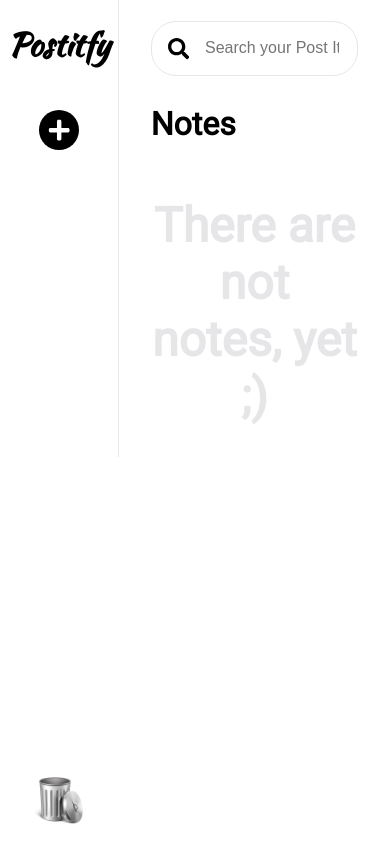
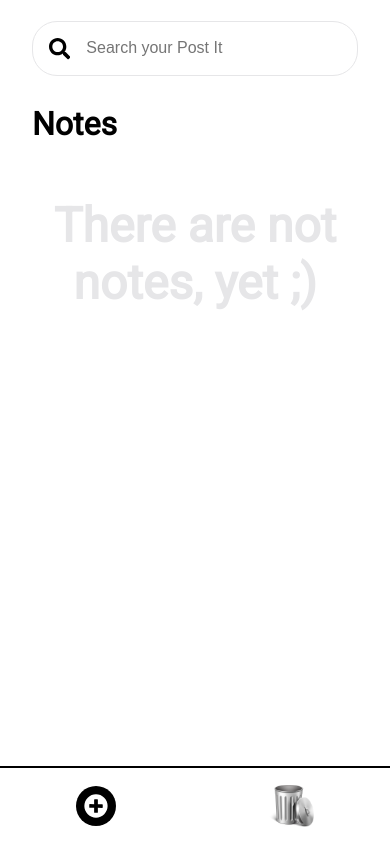
Before and after one commit to I-Mati/postitfy, a React (Create React App) app: page / in a window 390 px wide. Built offline with nearby package versions, Linux system fonts and the light colour scheme.

Commit message:
Add Responsive behavior

```diff
--- a/src/App.js
+++ b/src/App.js
@@ -3,9 +3,25 @@ import React, { useState, useEffect } from "react";
 import { BrowserRouter as Router, Switch, Route } from "react-router-dom";
 import Panel from "./components/Panel";
 import Sidebar from "./components/Sidebar";
+import Mobilebar from "./components/MobileBar";
 import "./App.css";
 
 const App = () => {
+  // this state and useEffects is to handle multiple resolutions devices
+  const [windowWidth, setWindowWidth] = useState(null);
+
+  const isInMobile = windowWidth < 601;
+  useEffect(() => {
+    function resize() {
+      setWindowWidth(window.innerWidth);
+    }
+    window.addEventListener("resize", resize);
+    resize();
+    return () => {
+      window.removeEventListener("resize", resize);
+    };
+  }, []);
+
   // Boolean indicate if the pathname is in trash,
   // we are unable to use react-router at this point
   // because this component is not wrapper in <Router>
@@ -27,7 +43,7 @@ const App = () => {
     localStorage.setItem("postitfy", JSON.stringify(notes));
   }, [notes]);
 
-  // Functions that handle all cases to manage data on local state.
+  // Function that handle all cases to manage data on local state.
   const handleEditing = (id, action, payload) => {
     let updatedNotes = notes;
     switch (action) {
@@ -109,24 +125,23 @@ const App = () => {
   // Boolean variable to determine if there are notes on trash to change trash icon
   const inTrash = notes.some((note) => note.active === false);
 
-  // filter function used on search to return notes that includes search word
-  const filterNotes = (arrayNotes) =>
-    arrayNotes.filter((note) =>
-      note.text.toLowerCase().includes(search.toLowerCase())
-    );
-
   // Filtered notes based on conditions, if something is searched in Active notes or Trash
   const filteredNotes =
     search === ""
       ? []
       : isInTrash
-      ? filterNotes(inactiveNotes)
-      : filterNotes(activeNotes);
+      ? arrayNotes.filter((note) =>
+          note.text.toLowerCase().includes(search.toLowerCase())
+        )
+      : arrayNotes.filter((note) =>
+          note.text.toLowerCase().includes(search.toLowerCase())
+        );
 
   return (
     <div id="layout">
       <Router>
-        <Sidebar newNote={onAddNewNote} inTrash={inTrash} />
+        {!isInMobile && <Sidebar newNote={onAddNewNote} inTrash={inTrash} />}
+        {isInMobile && <Mobilebar newNote={onAddNewNote} inTrash={inTrash} />}
         <Switch>
           <Route exact path="/trash">
             <Panel
--- /dev/null
+++ b/src/components/MobileBar/index.js
@@ -0,0 +1,73 @@
+/* eslint-disable jsx-a11y/no-static-element-interactions */
+/* eslint-disable jsx-a11y/click-events-have-key-events */
+import React, { useState } from "react";
+import { FontAwesomeIcon } from "@fortawesome/react-fontawesome";
+import {
+  faTrashAlt,
+  faTimesCircle,
+  faChevronLeft,
+} from "@fortawesome/free-solid-svg-icons";
+import { Link, useHistory } from "react-router-dom";
+import emptyBin from "../../assets/empty-bin.png";
+import fullBin from "../../assets/full-bin.png";
+
+import "./style.css";
+
+const Mobilebar = ({ newNote, inTrash }) => {
+  const history = useHistory();
+  const [open, setOpen] = useState(false);
+  const handleOpen = () => {
+    setOpen(!open);
+  };
+
+  const onAddNewNote = (color) => {
+    setOpen(false);
+    newNote(color);
+    history.push("/");
+  };
+  return (
+    <div id="mobileBar" className={open && "grid"}>
+      {open && (
+        <>
+          <div id="addNote" onClick={handleOpen}>
+            <FontAwesomeIcon
+              icon={open ? faChevronLeft : faTimesCircle}
+              size="xs"
+              color="white"
+            />
+          </div>
+          <div
+            onClick={() => onAddNewNote("yellow")}
+            className="yellow barbox"
+          />
+          <div
+            onClick={() => onAddNewNote("orange")}
+            className="orange barbox"
+          />
+          <div onClick={() => onAddNewNote("green")} className="green barbox" />
+          <div onClick={() => onAddNewNote("blue")} className="blue barbox" />
+          <div
+            onClick={() => onAddNewNote("violet")}
+            className="violet barbox"
+          />
+        </>
+      )}
+      {!open && (
+        <>
+          <div id="plusButton" className="rotate-45" onClick={handleOpen}>
+            <FontAwesomeIcon icon={faTimesCircle} size="xs" color="white" />
+          </div>
+          <Link to="/trash">
+            <img
+              width="45px"
+              src={!inTrash ? emptyBin : fullBin}
+              alt="trash icon"
+            />
+          </Link>
+        </>
+      )}
+    </div>
+  );
+};
+
+export default Mobilebar;
--- /dev/null
+++ b/src/components/MobileBar/style.css
@@ -0,0 +1,38 @@
+#mobileBar {
+  position: fixed;
+  width: 100%;
+  height: 9vh;
+  bottom: 0;
+  background: white;
+  border-top: 2px solid black;
+  display: flex;
+  justify-content: space-around;
+  align-items: center;
+}
+
+.grid {
+  display: grid !important;
+  grid-template-columns: repeat(6, 1fr);
+  justify-content: unset;
+}
+#addNote {
+  width: 40px;
+  height: 40px;
+  border-radius: 100%;
+  font-size: 2rem;
+  background-color: black;
+  display: flex;
+  justify-content: center;
+  align-items: center;
+  cursor: pointer;
+  transition: all 0.5s linear;
+}
+@media (max-width: 600px) {
+  #addNote {
+    margin-left: 15px;
+  }
+}
+
+.barbox {
+  height: 100%;
+}
```
